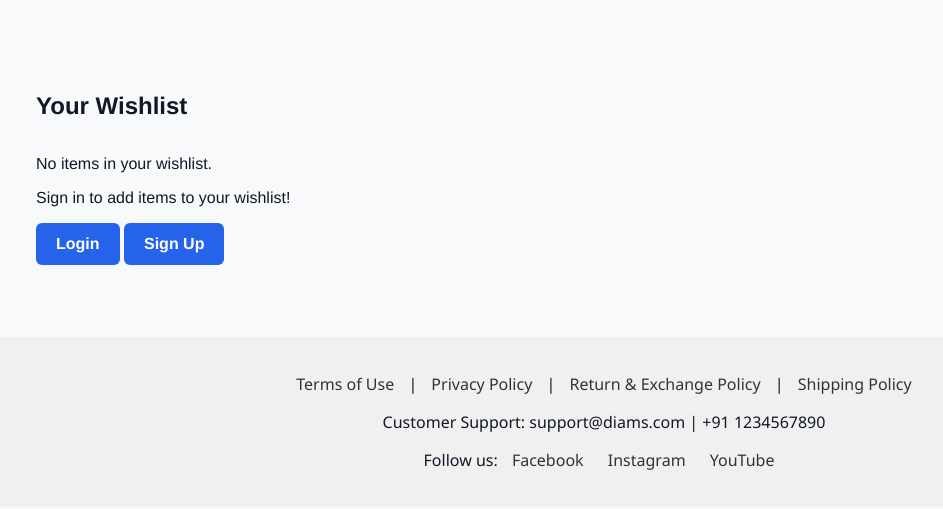
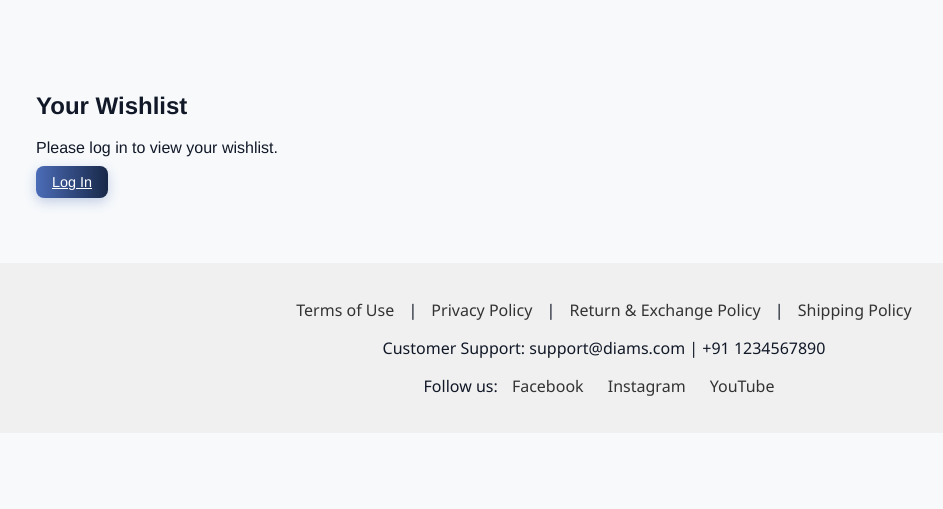
Before and after one commit to Jencyshah1211/diams_project, a Flask app: page /wishlist in a window 1280 px wide. Shown: the part 156-665 px from the top of the page, without its empty margins (36-979 px from the left). Run offline with Flask 3, Linux system fonts and the light colour scheme; parts of the project's set-up code (start-up, migrations or seed data) failed here and were passed over.

Commit message:
Update wishlist.html

```diff
--- a/templates/wishlist.html
+++ b/templates/wishlist.html
@@ -1,147 +1,45 @@
 {% extends "base.html" %} {% block content %}
-<section class="page py-8 px-4 max-w-7xl mx-auto">
-  <h2 class="text-3xl font-bold text-center mb-6">Your Wishlist</h2>
+<section class="page">
+  <link
+    rel="stylesheet"
+    href="https://cdnjs.cloudflare.com/ajax/libs/font-awesome/6.0.0/css/all.min.css"
+  />
+  <link rel="stylesheet" href="{{ url_for('static', filename='style.css') }}" />
 
-  <!-- Flash Messages -->
-  {% with messages = get_flashed_messages(with_categories=true) %} {% if
-  messages %}
-  <div class="mb-6 max-w-3xl mx-auto">
-    {% for category, message in messages %}
-    <div
-      class="p-4 rounded-lg text-white {% if category == 'success' %}bg-green-600{% elif category == 'error' %}bg-red-600{% else %}bg-blue-600{% endif %}"
-    >
-      {{ message }}
+  <h2>Your Wishlist</h2>
+  {% if user_type == 'guest' %}
+  <p>Please log in to view your wishlist.</p>
+  <a href="/login" class="search-btn">Log In</a>
+  {% elif user_type != 'buyer' %}
+  <p>Wishlist is available only for buyers.</p>
+  {% elif items %}
+  <div class="diamond-grid">
+    {% for diamond in items %}
+    <div class="card">
+      <img src="{{ diamond.image_url }}" alt="{{ diamond.shape }} diamond" />
+      <h3>{{ diamond.shape }} Diamond</h3>
+      <p>
+        Carat: {{ diamond.carat }} | Color: {{ diamond.color }} | Clarity: {{
+        diamond.clarity }} | Cut: {{ diamond.cut }} | Type: {{
+        diamond.diamond_type }}
+      </p>
+      <p><strong>₹{{ diamond.amount }}</strong></p>
+      <div class="actions">
+        <a href="/diamond/{{ diamond.diamond_id }}" class="view-details-btn"
+          >View Details</a
+        >
+        <i
+          class="fa-solid fa-heart wishlist-icon active"
+          data-diamond-id="{{ diamond.diamond_id }}"
+        ></i>
+      </div>
     </div>
     {% endfor %}
   </div>
-  {% endif %} {% endwith %}
+  {% else %}
+  <p>Your wishlist is empty.</p>
+  {% endif %}
+</section>
 
-  <div class="cart-layout">
-    <div class="cart-items grid gap-6 md:grid-cols-2 lg:grid-cols-3">
-      {% if items %} {% for item in items %}
-      <div
-        class="cart-item bg-white shadow-lg rounded-lg p-4 flex flex-col relative"
-        aria-labelledby="item-{{ item.id|default(loop.index) }}-title"
-      >
-        <img
-          src="{{ item.image_url|default('https://images.unsplash.com/photo-1600267185393-e158a98703de?auto=format&fit=crop&q=80') }}"
-          alt="{{ item.name|default('Item') }}"
-          class="w-full h-48 object-cover rounded-md mb-4"
-        />
-        <div class="item-details flex-1">
-          <h3
-            id="item-{{ item.id|default(loop.index) }}-title"
-            class="text-lg font-semibold"
-          >
-            {{ item.name|default('Item Name') }}
-          </h3>
-          <p class="text-gray-600">
-            {{ item.description|default('No description
-            available')|truncate(100) }}
-          </p>
-          <p class="price text-xl font-bold mt-2">
-            ${{ item.price|default('0.00') }}
-          </p>
-        </div>
-        <div class="item-actions mt-4 flex gap-2">
-          <button
-            class="btn bg-blue-600 text-white px-4 py-2 rounded hover:bg-blue-700"
-            onclick="moveToCart('{{ item.id|default(loop.index) }}')"
-            aria-label="Move {{ item.name|default('Item') }} to cart"
-          >
-            Move to Cart
-          </button>
-          <button
-            class="btn bg-red-600 text-white px-4 py-2 rounded hover:bg-red-700"
-            onclick="removeFromWishlist('{{ item.id|default(loop.index) }}')"
-            aria-label="Remove {{ item.name|default('Item') }} from wishlist"
-          >
-            Remove
-          </button>
-        </div>
-      </div>
-      {% endfor %} {% else %}
-      <div class="empty-message text-center py-12">
-        <p class="text-xl text-gray-700">No items in your wishlist.</p>
-        {% if user_type == 'guest' %}
-        <p class="text-gray-600 mt-2">Sign in to add items to your wishlist!</p>
-        <div class="mt-4 flex gap-4 justify-center">
-          <a
-            href="{{ url_for('login') }}"
-            class="btn bg-blue-600 text-white px-6 py-2 rounded hover:bg-blue-700"
-            >Login</a
-          >
-          <a
-            href="{{ url_for('signup', user_type='guest') }}"
-            class="btn bg-gray-600 text-white px-6 py-2 rounded hover:bg-gray-700"
-            >Sign Up</a
-          >
-        </div>
-        {% else %}
-        <p class="text-gray-600 mt-2">
-          Browse our collection to add items to your wishlist.
-        </p>
-        <a
-          href="{{ url_for('diamonds') }}"
-          class="btn bg-blue-600 text-white px-6 py-2 rounded hover:bg-blue-700 mt-4"
-          >Browse Diamonds</a
-        >
-        {% endif %}
-      </div>
-      {% endif %}
-    </div>
-  </div>
-
-  <!-- JavaScript for dynamic actions -->
-  <script>
-    async function moveToCart(itemId) {
-      if (confirm("Move this item to your cart?")) {
-        try {
-          const response = await fetch("/api/cart/add", {
-            method: "POST",
-            headers: { "Content-Type": "application/json" },
-            body: JSON.stringify({ item_id: itemId }),
-          });
-          if (response.ok) {
-            alert("Item moved to cart!");
-            removeFromWishlist(itemId); // Optionally remove from wishlist after moving
-          } else {
-            alert("Failed to move item to cart.");
-          }
-        } catch (error) {
-          alert("An error occurred. Please try again.");
-        }
-      }
-    }
-
-    async function removeFromWishlist(itemId) {
-      if (confirm("Remove this item from your wishlist?")) {
-        try {
-          const response = await fetch("/api/wishlist/remove", {
-            method: "POST",
-            headers: { "Content-Type": "application/json" },
-            body: JSON.stringify({ item_id: itemId }),
-          });
-          if (response.ok) {
-            document
-              .querySelector(`[aria-labelledby="item-${itemId}-title"]`)
-              .remove();
-            if (!document.querySelector(".cart-item")) {
-              document.querySelector(".cart-items").innerHTML = `
-                <div class="empty-message text-center py-12">
-                  <p class="text-xl text-gray-700">No items in your wishlist.</p>
-                  <p class="text-gray-600 mt-2">Browse our collection to add items to your wishlist.</p>
-                  <a href="/diamonds" class="btn bg-blue-600 text-white px-6 py-2 rounded hover:bg-blue-700 mt-4">Browse Diamonds</a>
-                </div>`;
-            }
-          } else {
-            alert("Failed to remove item from wishlist.");
-          }
-        } catch (error) {
-          alert("An error occurred. Please try again.");
-        }
-      }
-    }
-  </script>
-</section>
+<script src="{{ url_for('static', filename='js/wishlist.js') }}"></script>
 {% endblock %}
```
